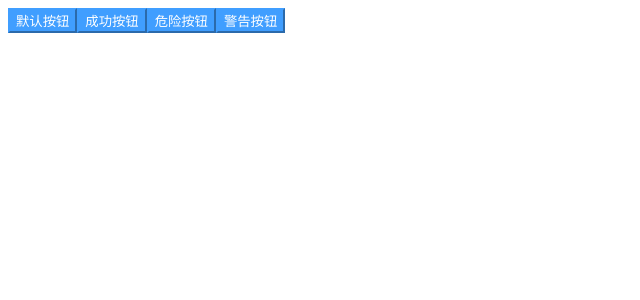
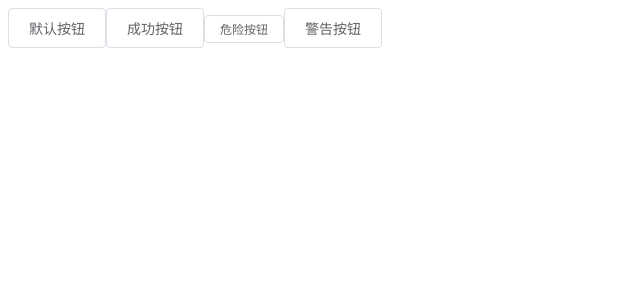
Before and after one commit to QiuRong828/homework, a Vue app: page /#/ in a window 1280 px wide. Shown: the top 300 px of the page, without its empty margins (0-640 px from the left). Built offline with nearby package versions, Linux system fonts and the light colour scheme.

Commit message:
'按钮大小'

```diff
--- a/src/components/button/index.vue
+++ b/src/components/button/index.vue
@@ -1,5 +1,5 @@
 <template>
-  <button class="qiu-button-primary" disabled is-round>
+  <button class="qiu-button" :class="[isSize]">
     <slot></slot>
   </button>
 </template>
@@ -7,6 +7,33 @@
 <script>
 export default {
   name: "index",
+  props: {
+    type: {
+      type: String,
+      default: "",
+    },
+    size: {
+      type: String,
+      default: "",
+    },
+    round: Boolean,
+    border: Boolean,
+    disabled: Boolean,
+  },
+  computed: {
+    theme() {
+      return this.type ? `qiu-button-${this.type}` : "";
+    },
+    isRound() {
+      return this.round ? "is-round" : "";
+    },
+    isBorder() {
+      return this.border ? "is-border" : "";
+    },
+    isSize() {
+      return this.size ? `qiu-button-${this.size}` : "";
+    },
+  },
 };
 </script>
 
@@ -22,29 +49,69 @@ export default {
   font-size: 14px;
   color: #606266;
   cursor: pointer;
+
+  + .yang-button {
+    margin-left: 14px;
+  }
+}
+.qiu-button-medium {
+  height: 38px;
+}
+.qiu-button-small {
+  padding: 0 15px;
+  height: 32px;
+  font-size: 12px;
+}
+.qiu-button-mini {
+  padding: 0 15px;
+  height: 28px;
+  font-size: 12px;
+}
+.qiu-button[disabled] {
+  cursor: not-allowed;
+  opacity: 0.5;
 }
 .qiu-button-primary {
   background-color: #409eff;
   border-color: #409eff;
   color: #fff;
+  &.is-border {
+    background-color: transparent;
+    color: #409eff;
+  }
 }
 .qiu-button-success {
   background-color: #00d100;
   border-color: #00d100;
   color: #fff;
+  &.is-border {
+    background-color: transparent;
+    color: #00d100;
+  }
 }
 .qiu-button-danger {
   background-color: #e6a23c;
   border-color: #e6a23c;
   color: #fff;
+  &.is-border {
+    background-color: transparent;
+    color: #e6a23c;
+  }
 }
 .qiu-button-warning {
   background-color: #f56c6c;
   border-color: #f56c6c;
   color: #fff;
+  &.is-border {
+    background-color: transparent;
+    color: #f56c6c;
+  }
 }
-.qiu-button[disabled] {
-  cursor: not-allowed;
-  opacity: 0.5;
+
+/**
+ * 圆角
+ */
+.is-round {
+  border-radius: 100px;
 }
 </style>
--- a/src/views/HomeView.vue
+++ b/src/views/HomeView.vue
@@ -2,7 +2,7 @@
   <div class="home">
     <qiuButton>默认按钮</qiuButton>
     <qiuButton type="success">成功按钮</qiuButton>
-    <qiuButton type="danger">危险按钮</qiuButton>
+    <qiuButton type="danger" size="mini">危险按钮</qiuButton>
     <qiuButton type="warning">警告按钮</qiuButton>
   </div>
 </template>
```
